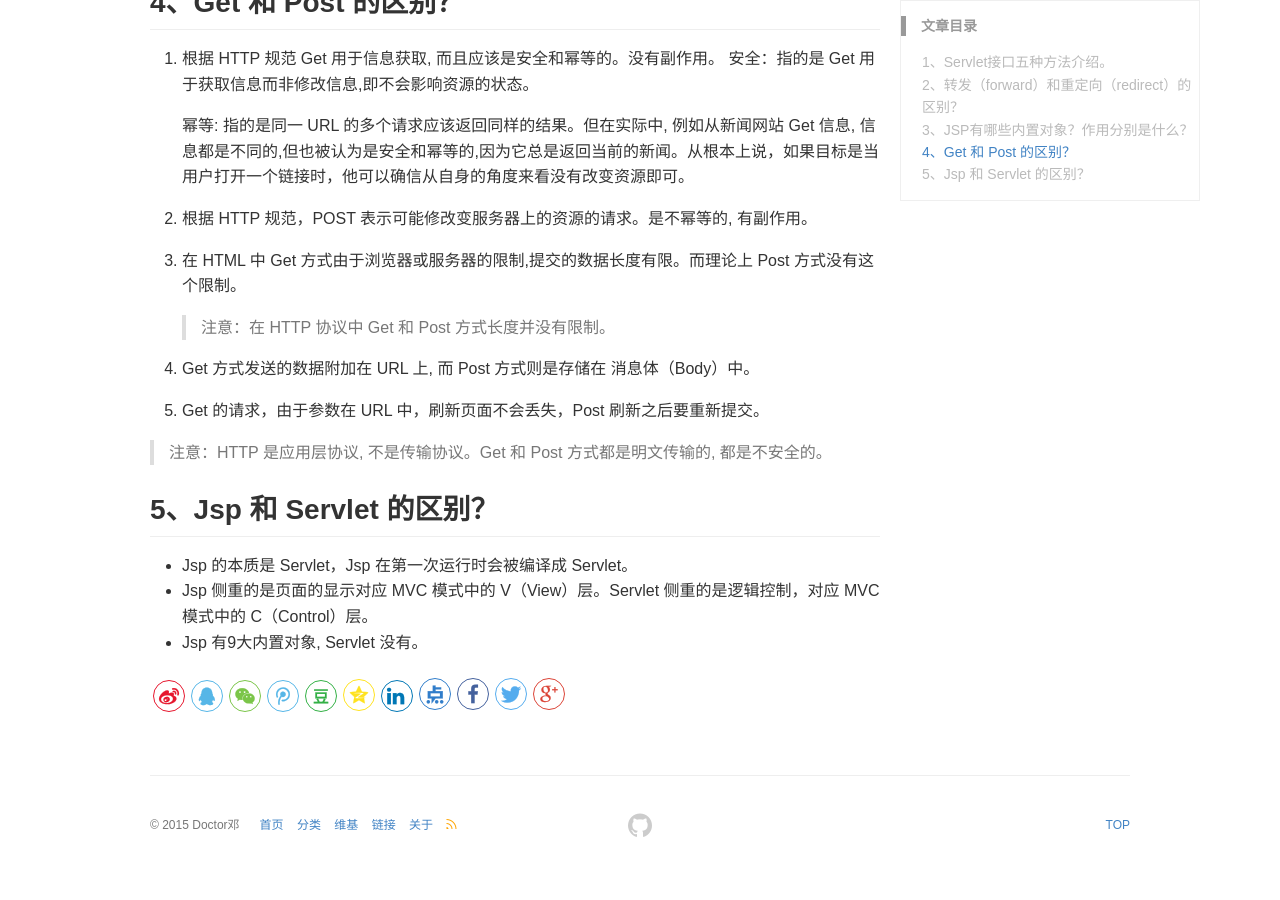
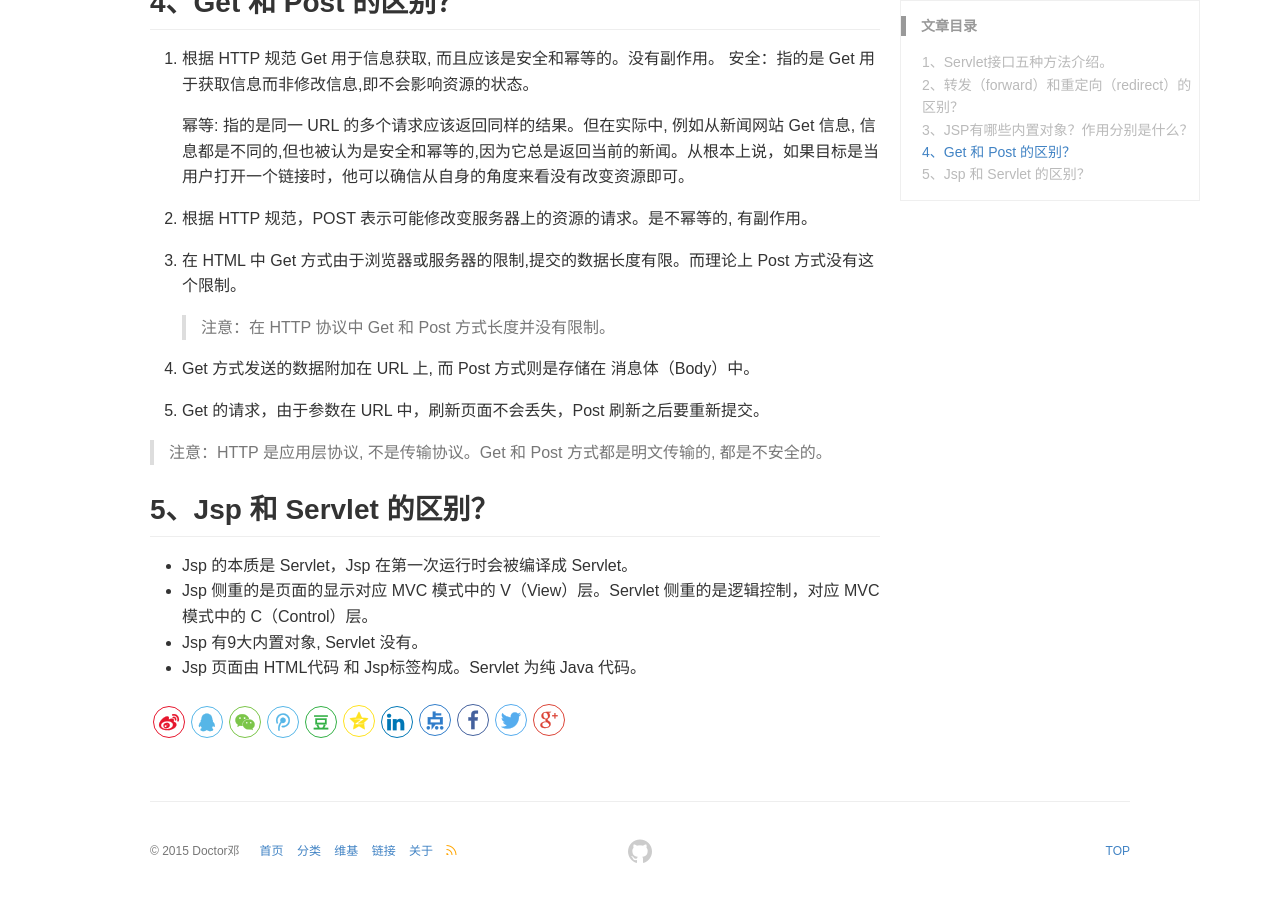
Before and after one commit to DoctorDeng/DoctorDeng.github.io, a Jekyll site: the page built from _posts/2016-09-12-java-面试.md, in a window 1280 px wide and 900 px high, scrolled down 1923 px. Built offline with Jekyll 4.4.1, drawn with Linux system fonts in a browser that asks for light colours; before the commit the page ends 2797 px from its top, so only the background shows below that.

Commit message:
modify file

```diff
--- a/_posts/2016-09-12-java-面试.md
+++ b/_posts/2016-09-12-java-面试.md
@@ -72,3 +72,4 @@ keywords: java, 面试
 * Jsp 的本质是 Servlet，Jsp 在第一次运行时会被编译成 Servlet。
 * Jsp 侧重的是页面的显示对应 MVC 模式中的 V（View）层。Servlet 侧重的是逻辑控制，对应 MVC 模式中的 C（Control）层。
 * Jsp 有9大内置对象, Servlet 没有。
+* Jsp 页面由 HTML代码 和 Jsp标签构成。Servlet 为纯 Java 代码。
```
